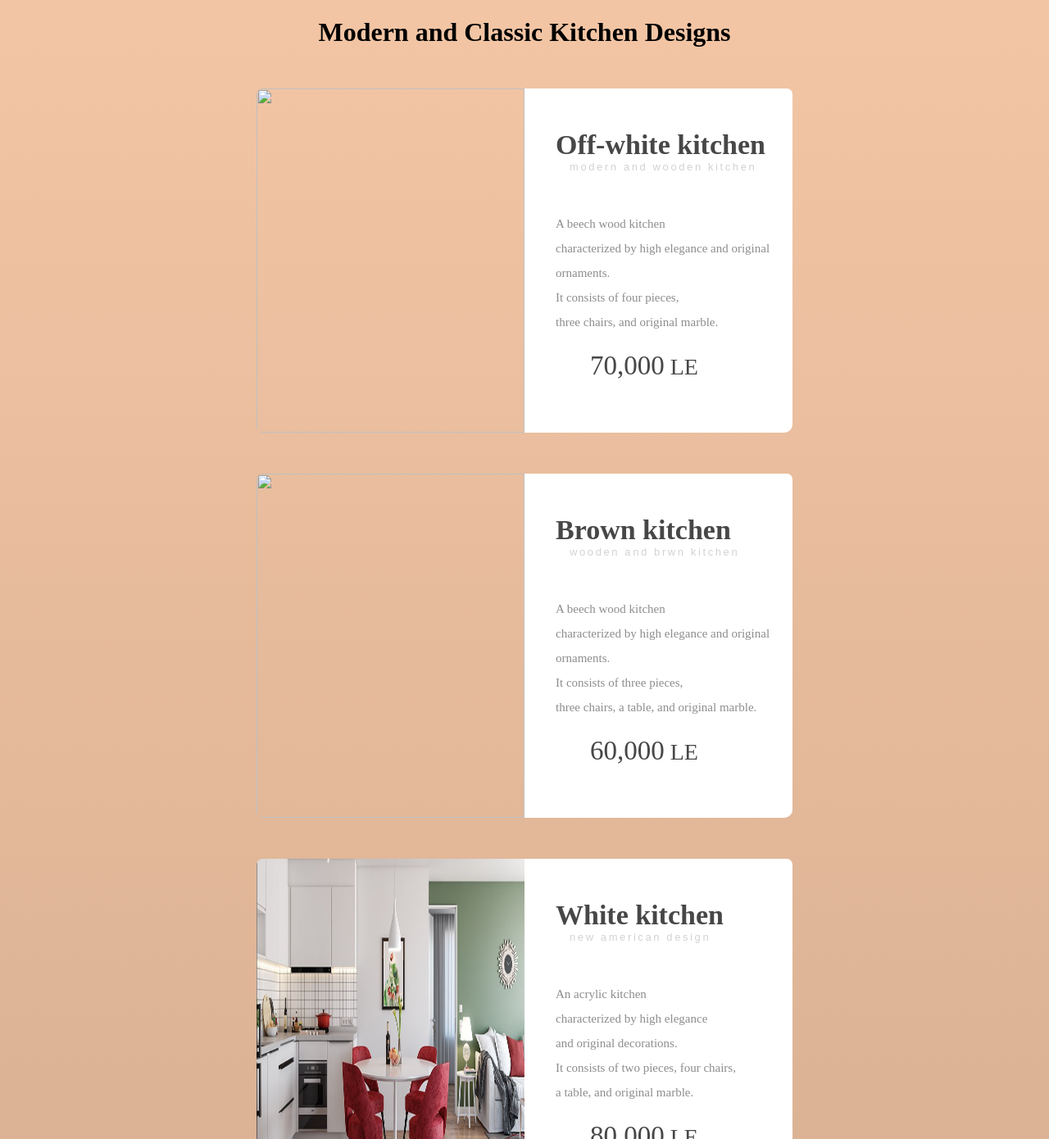
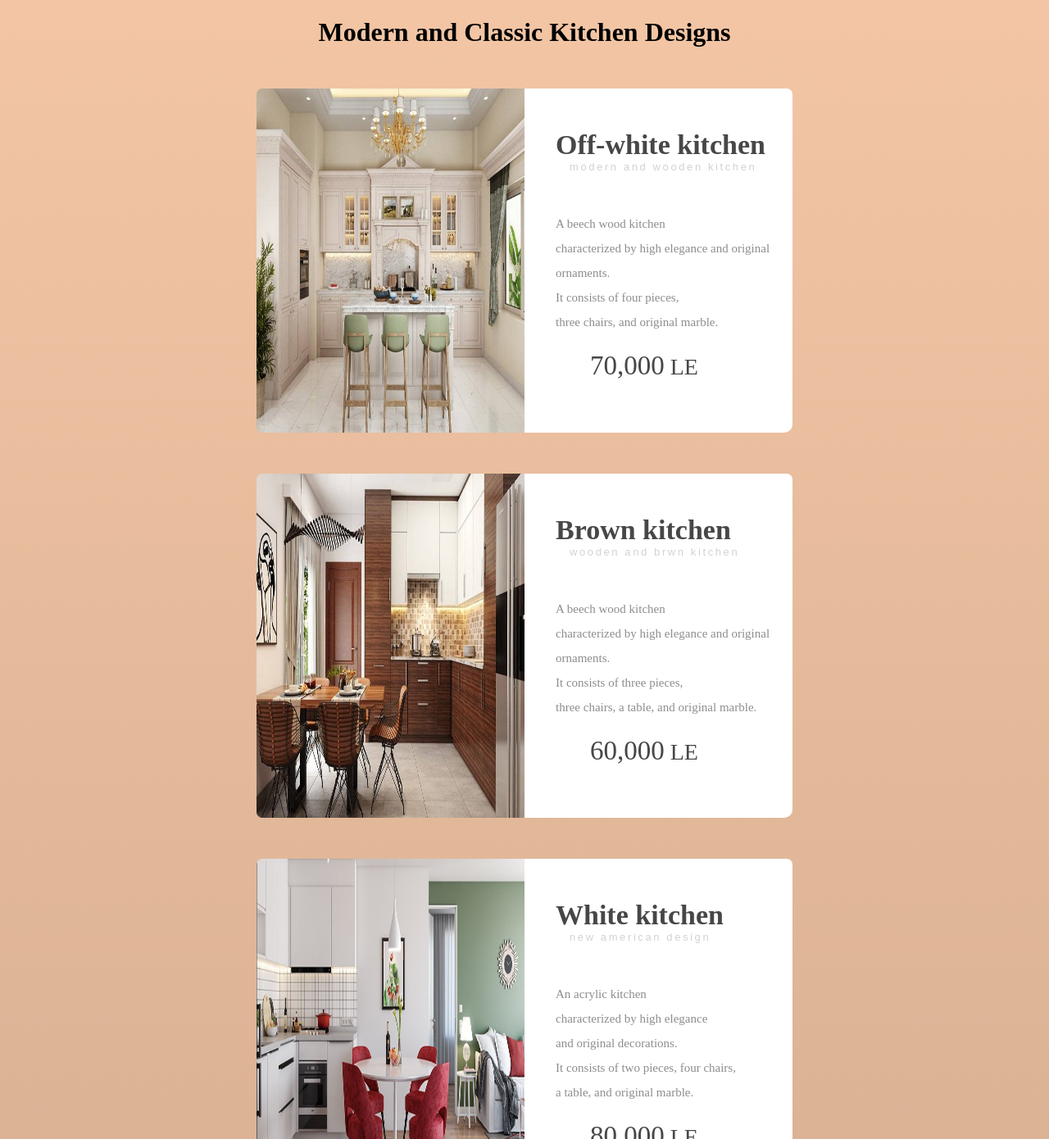
Before and after one commit to BasmallaMahmoud-07/project_1, a plain HTML site: page kit.html in a window 1280 px wide. Shown: the top 1390 px of the page at 82% size. Drawn offline with Linux system fonts and the light colour scheme.

Commit message:
kit.html

```diff
--- a/kit.html
+++ b/kit.html
@@ -8,7 +8,7 @@
   <h1 class="kitchen">Modern and Classic Kitchen Designs</h1>
   <div class="wrapper">
     <div class="product-img">
-      <img src="imags/kit1.png" height="420" width="327">
+      <img src="kit1.png" height="420" width="327">
     </div>
     <div class="product-info">
       <div class="product-text">
@@ -26,7 +26,7 @@
   </div>
   <div class="wrapper">
     <div class="product-img">
-      <img src="imags/kit2.png" height="420" width="327">
+      <img src="kit2.png" height="420" width="327">
     </div>
     <div class="product-info">
       <div class="product-text">
```
